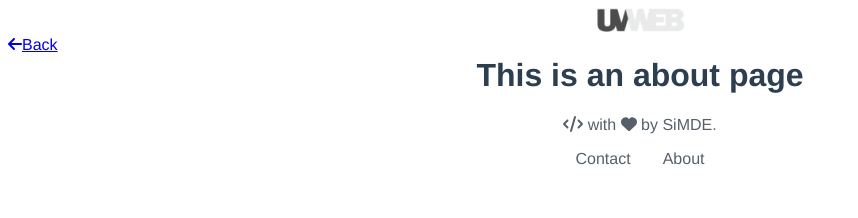
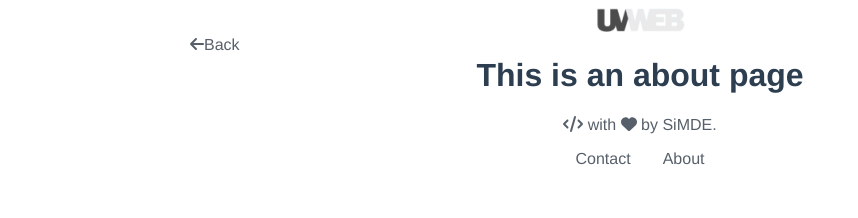
Before and after one commit to SiMDE-Projects/UVweb, a Vue app: page /about in a window 1280 px wide. Shown: the top 218 px of the page, without its empty margins (0-858 px from the left). Built offline with nearby package versions, Linux system fonts and the light colour scheme.

Commit message:
change style

```diff
--- a/src/App.vue
+++ b/src/App.vue
@@ -24,6 +24,8 @@ export default {
   -moz-osx-font-smoothing: grayscale;
   text-align: center;
   color: #2c3e50;
+  max-width: 900px;
+  margin: auto;
 }
 
 nav {
--- a/src/components/BackHomeButton.vue
+++ b/src/components/BackHomeButton.vue
@@ -14,5 +14,11 @@ export default {
 <style scoped lang="scss">
 a {
   float: left;
+  color: rgb(87, 96, 106);
+  text-decoration: none;
+
+  &:hover {
+    color: rgb(132, 142, 153);
+  }
 }
 </style>
```
